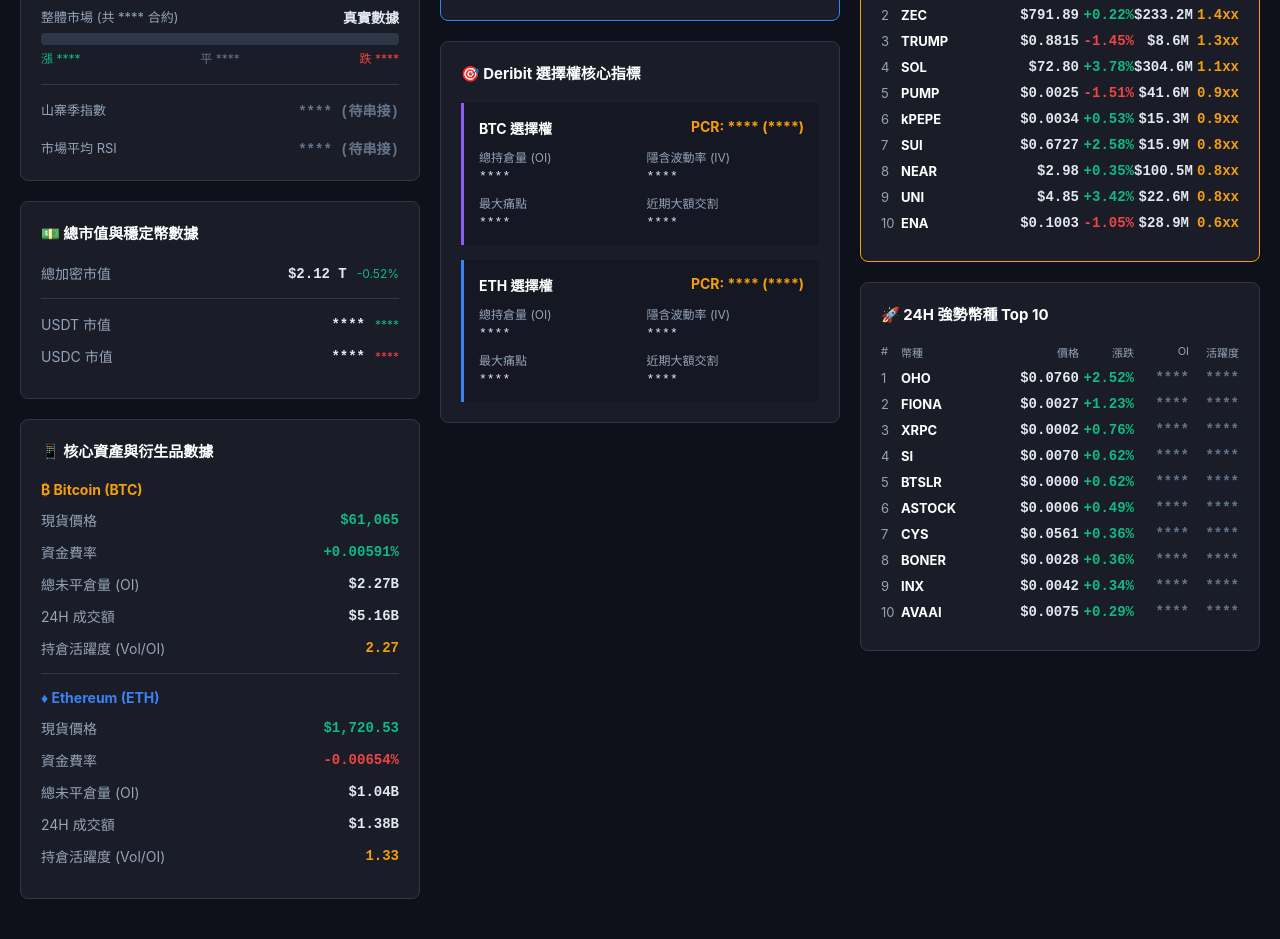
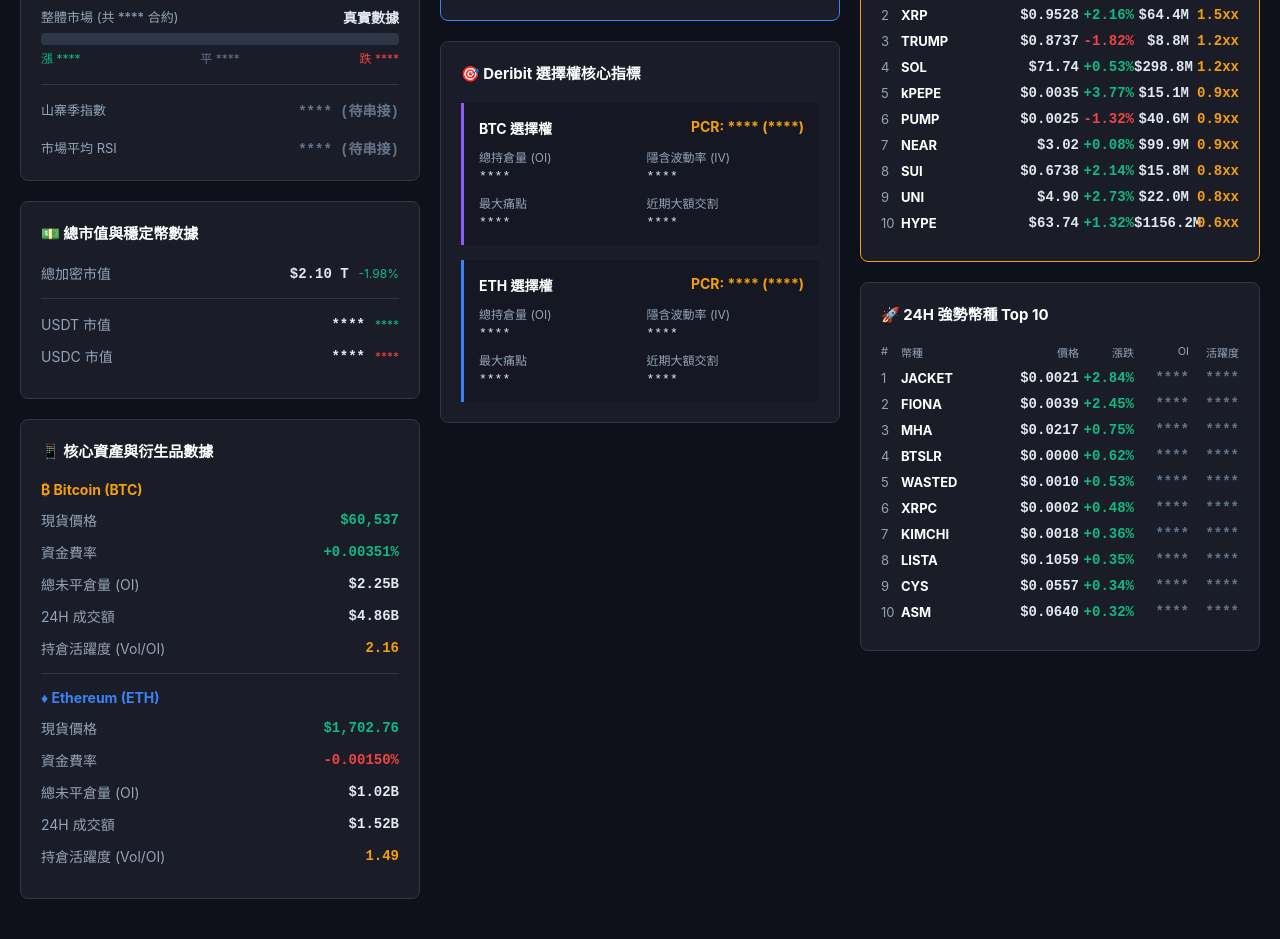
Before and after one commit to erin0660/quant-dashboard, a plain HTML site: page index.html in a window 1280 px wide. Shown: the part 219-1158 px from the top of the page. Drawn offline with Linux system fonts and the light colour scheme.

Commit message:
Auto-generate daily report

```diff
--- a/index.html
+++ b/index.html
@@ -66,7 +66,7 @@
     <div class="header">
         <h1>📊 Pro 專業量化交易日報</h1>
         <div class="header-controls">
-            <div class="time">資料時間: 2026-11-24 04:57:59</div>
+            <div class="time">資料時間: 2026-11-24 13:13:53</div>
             <div class="btn-group">
                 <button class="action-btn btn-refresh" onclick="window.location.reload(true)">🔄 刷新網頁</button>
                 <a href="https://github.com/erin0660/quant-dashboard/actions/workflows/main.yml" target="_blank" class="action-btn btn-trigger">⚡ 觸發後台更新</a>
@@ -110,7 +110,7 @@
                 <h2>💵 總市值與穩定幣數據</h2>
                 <div class="data-row">
                     <span class="data-label">總加密市值</span>
-                    <div><span class="data-value">$2.12 T</span> <span class="text-green" style="font-size: 12px; margin-left: 6px;">-0.52%</span></div>
+                    <div><span class="data-value">$2.10 T</span> <span class="text-green" style="font-size: 12px; margin-left: 6px;">-1.98%</span></div>
                 </div>
                 <div class="divider"></div>
                 <div class="data-row">
@@ -128,21 +128,21 @@
 
                 <!-- BTC 區塊 -->
                 <div class="asset-header" style="color: var(--accent-orange);">₿ Bitcoin (BTC)</div>
-                <div class="data-row"><span class="data-label">現貨價格</span><span class="data-value text-green">$61,065</span></div>
-                <div class="data-row"><span class="data-label">資金費率</span><span class="data-value text-green">+0.00591%</span></div>
-                <div class="data-row"><span class="data-label">總未平倉量 (OI)</span><span class="data-value">$2.27B</span></div>
-                <div class="data-row"><span class="data-label">24H 成交額</span><span class="data-value">$5.16B</span></div>
-                <div class="data-row"><span class="data-label">持倉活躍度 (Vol/OI)</span><span class="data-value text-orange">2.27</span></div>
+                <div class="data-row"><span class="data-label">現貨價格</span><span class="data-value text-green">$60,537</span></div>
+                <div class="data-row"><span class="data-label">資金費率</span><span class="data-value text-green">+0.00351%</span></div>
+                <div class="data-row"><span class="data-label">總未平倉量 (OI)</span><span class="data-value">$2.25B</span></div>
+                <div class="data-row"><span class="data-label">24H 成交額</span><span class="data-value">$4.86B</span></div>
+                <div class="data-row"><span class="data-label">持倉活躍度 (Vol/OI)</span><span class="data-value text-orange">2.16</span></div>
 
                 <div class="divider"></div>
 
                 <!-- ETH 區塊 -->
                 <div class="asset-header" style="color: #3b82f6;">♦ Ethereum (ETH)</div>
-                <div class="data-row"><span class="data-label">現貨價格</span><span class="data-value text-green">$1,720.53</span></div>
-                <div class="data-row"><span class="data-label">資金費率</span><span class="data-value text-red">-0.00654%</span></div>
-                <div class="data-row"><span class="data-label">總未平倉量 (OI)</span><span class="data-value">$1.04B</span></div>
-                <div class="data-row"><span class="data-label">24H 成交額</span><span class="data-value">$1.38B</span></div>
-                <div class="data-row"><span class="data-label">持倉活躍度 (Vol/OI)</span><span class="data-value text-orange">1.33</span></div>
+                <div class="data-row"><span class="data-label">現貨價格</span><span class="data-value text-green">$1,702.76</span></div>
+                <div class="data-row"><span class="data-label">資金費率</span><span class="data-value text-red">-0.00150%</span></div>
+                <div class="data-row"><span class="data-label">總未平倉量 (OI)</span><span class="data-value">$1.02B</span></div>
+                <div class="data-row"><span class="data-label">24H 成交額</span><span class="data-value">$1.52B</span></div>
+                <div class="data-row"><span class="data-label">持倉活躍度 (Vol/OI)</span><span class="data-value text-orange">1.49</span></div>
             </div>
         </div>
 
@@ -202,91 +202,91 @@
 
                 <div class="data-row" style="margin-bottom: 10px; font-size: 13px;">
                     <span class="data-label" style="width: 20px;">1</span>
-                    <span style="font-weight: bold; color: #fff; flex: 1;">XRP</span>
-                    <span class="data-value" style="text-align: right; width: 60px;">$0.9364</span>
-                    <span class="data-value text-green" style="text-align: right; width: 55px;">+1.05%</span>
-                    <span class="data-value" style="text-align: right; width: 55px;">$64.7M</span>
-                    <span class="data-value text-orange" style="text-align: right; width: 50px;">1.6xx</span>
+                    <span style="font-weight: bold; color: #fff; flex: 1;">ZEC</span>
+                    <span class="data-value" style="text-align: right; width: 60px;">$763.85</span>
+                    <span class="data-value text-red" style="text-align: right; width: 55px;">-3.00%</span>
+                    <span class="data-value" style="text-align: right; width: 55px;">$210.9M</span>
+                    <span class="data-value text-orange" style="text-align: right; width: 50px;">1.9xx</span>
                 </div>
 
                 <div class="data-row" style="margin-bottom: 10px; font-size: 13px;">
                     <span class="data-label" style="width: 20px;">2</span>
-                    <span style="font-weight: bold; color: #fff; flex: 1;">ZEC</span>
-                    <span class="data-value" style="text-align: right; width: 60px;">$791.89</span>
-                    <span class="data-value text-green" style="text-align: right; width: 55px;">+0.22%</span>
-                    <span class="data-value" style="text-align: right; width: 55px;">$233.2M</span>
-                    <span class="data-value text-orange" style="text-align: right; width: 50px;">1.4xx</span>
+                    <span style="font-weight: bold; color: #fff; flex: 1;">XRP</span>
+                    <span class="data-value" style="text-align: right; width: 60px;">$0.9528</span>
+                    <span class="data-value text-green" style="text-align: right; width: 55px;">+2.16%</span>
+                    <span class="data-value" style="text-align: right; width: 55px;">$64.4M</span>
+                    <span class="data-value text-orange" style="text-align: right; width: 50px;">1.5xx</span>
                 </div>
 
                 <div class="data-row" style="margin-bottom: 10px; font-size: 13px;">
                     <span class="data-label" style="width: 20px;">3</span>
                     <span style="font-weight: bold; color: #fff; flex: 1;">TRUMP</span>
-                    <span class="data-value" style="text-align: right; width: 60px;">$0.8815</span>
-                    <span class="data-value text-red" style="text-align: right; width: 55px;">-1.45%</span>
-                    <span class="data-value" style="text-align: right; width: 55px;">$8.6M</span>
-                    <span class="data-value text-orange" style="text-align: right; width: 50px;">1.3xx</span>
+                    <span class="data-value" style="text-align: right; width: 60px;">$0.8737</span>
+                    <span class="data-value text-red" style="text-align: right; width: 55px;">-1.82%</span>
+                    <span class="data-value" style="text-align: right; width: 55px;">$8.8M</span>
+                    <span class="data-value text-orange" style="text-align: right; width: 50px;">1.2xx</span>
                 </div>
 
                 <div class="data-row" style="margin-bottom: 10px; font-size: 13px;">
                     <span class="data-label" style="width: 20px;">4</span>
                     <span style="font-weight: bold; color: #fff; flex: 1;">SOL</span>
-                    <span class="data-value" style="text-align: right; width: 60px;">$72.80</span>
-                    <span class="data-value text-green" style="text-align: right; width: 55px;">+3.78%</span>
-                    <span class="data-value" style="text-align: right; width: 55px;">$304.6M</span>
-                    <span class="data-value text-orange" style="text-align: right; width: 50px;">1.1xx</span>
+                    <span class="data-value" style="text-align: right; width: 60px;">$71.74</span>
+                    <span class="data-value text-green" style="text-align: right; width: 55px;">+0.53%</span>
+                    <span class="data-value" style="text-align: right; width: 55px;">$298.8M</span>
+                    <span class="data-value text-orange" style="text-align: right; width: 50px;">1.2xx</span>
                 </div>
 
                 <div class="data-row" style="margin-bottom: 10px; font-size: 13px;">
                     <span class="data-label" style="width: 20px;">5</span>
-                    <span style="font-weight: bold; color: #fff; flex: 1;">PUMP</span>
-                    <span class="data-value" style="text-align: right; width: 60px;">$0.0025</span>
-                    <span class="data-value text-red" style="text-align: right; width: 55px;">-1.51%</span>
-                    <span class="data-value" style="text-align: right; width: 55px;">$41.6M</span>
+                    <span style="font-weight: bold; color: #fff; flex: 1;">kPEPE</span>
+                    <span class="data-value" style="text-align: right; width: 60px;">$0.0035</span>
+                    <span class="data-value text-green" style="text-align: right; width: 55px;">+3.77%</span>
+                    <span class="data-value" style="text-align: right; width: 55px;">$15.1M</span>
                     <span class="data-value text-orange" style="text-align: right; width: 50px;">0.9xx</span>
                 </div>
 
                 <div class="data-row" style="margin-bottom: 10px; font-size: 13px;">
                     <span class="data-label" style="width: 20px;">6</span>
-                    <span style="font-weight: bold; color: #fff; flex: 1;">kPEPE</span>
-                    <span class="data-value" style="text-align: right; width: 60px;">$0.0034</span>
-                    <span class="data-value text-green" style="text-align: right; width: 55px;">+0.53%</span>
-                    <span class="data-value" style="text-align: right; width: 55px;">$15.3M</span>
+                    <span style="font-weight: bold; color: #fff; flex: 1;">PUMP</span>
+                    <span class="data-value" style="text-align: right; width: 60px;">$0.0025</span>
+                    <span class="data-value text-red" style="text-align: right; width: 55px;">-1.32%</span>
+                    <span class="data-value" style="text-align: right; width: 55px;">$40.6M</span>
                     <span class="data-value text-orange" style="text-align: right; width: 50px;">0.9xx</span>
                 </div>
 
                 <div class="data-row" style="margin-bottom: 10px; font-size: 13px;">
                     <span class="data-label" style="width: 20px;">7</span>
-                    <span style="font-weight: bold; color: #fff; flex: 1;">SUI</span>
-                    <span class="data-value" style="text-align: right; width: 60px;">$0.6727</span>
-                    <span class="data-value text-green" style="text-align: right; width: 55px;">+2.58%</span>
-                    <span class="data-value" style="text-align: right; width: 55px;">$15.9M</span>
-                    <span class="data-value text-orange" style="text-align: right; width: 50px;">0.8xx</span>
+                    <span style="font-weight: bold; color: #fff; flex: 1;">NEAR</span>
+                    <span class="data-value" style="text-align: right; width: 60px;">$3.02</span>
+                    <span class="data-value text-green" style="text-align: right; width: 55px;">+0.08%</span>
+                    <span class="data-value" style="text-align: right; width: 55px;">$99.9M</span>
+                    <span class="data-value text-orange" style="text-align: right; width: 50px;">0.9xx</span>
                 </div>
 
                 <div class="data-row" style="margin-bottom: 10px; font-size: 13px;">
                     <span class="data-label" style="width: 20px;">8</span>
-                    <span style="font-weight: bold; color: #fff; flex: 1;">NEAR</span>
-                    <span class="data-value" style="text-align: right; width: 60px;">$2.98</span>
-                    <span class="data-value text-green" style="text-align: right; width: 55px;">+0.35%</span>
-                    <span class="data-value" style="text-align: right; width: 55px;">$100.5M</span>
+                    <span style="font-weight: bold; color: #fff; flex: 1;">SUI</span>
+                    <span class="data-value" style="text-align: right; width: 60px;">$0.6738</span>
+                    <span class="data-value text-green" style="text-align: right; width: 55px;">+2.14%</span>
+                    <span class="data-value" style="text-align: right; width: 55px;">$15.8M</span>
                     <span class="data-value text-orange" style="text-align: right; width: 50px;">0.8xx</span>
                 </div>
 
                 <div class="data-row" style="margin-bottom: 10px; font-size: 13px;">
                     <span class="data-label" style="width: 20px;">9</span>
                     <span style="font-weight: bold; color: #fff; flex: 1;">UNI</span>
-                    <span class="data-value" style="text-align: right; width: 60px;">$4.85</span>
-                    <span class="data-value text-green" style="text-align: right; width: 55px;">+3.42%</span>
-                    <span class="data-value" style="text-align: right; width: 55px;">$22.6M</span>
+                    <span class="data-value" style="text-align: right; width: 60px;">$4.90</span>
+                    <span class="data-value text-green" style="text-align: right; width: 55px;">+2.73%</span>
+                    <span class="data-value" style="text-align: right; width: 55px;">$22.0M</span>
                     <span class="data-value text-orange" style="text-align: right; width: 50px;">0.8xx</span>
                 </div>
 
                 <div class="data-row" style="margin-bottom: 10px; font-size: 13px;">
                     <span class="data-label" style="width: 20px;">10</span>
-                    <span style="font-weight: bold; color: #fff; flex: 1;">ENA</span>
-                    <span class="data-value" style="text-align: right; width: 60px;">$0.1003</span>
-                    <span class="data-value text-red" style="text-align: right; width: 55px;">-1.05%</span>
-                    <span class="data-value" style="text-align: right; width: 55px;">$28.9M</span>
+                    <span style="font-weight: bold; color: #fff; flex: 1;">HYPE</span>
+                    <span class="data-value" style="text-align: right; width: 60px;">$63.74</span>
+                    <span class="data-value text-green" style="text-align: right; width: 55px;">+1.32%</span>
+                    <span class="data-value" style="text-align: right; width: 55px;">$1156.2M</span>
                     <span class="data-value text-orange" style="text-align: right; width: 50px;">0.6xx</span>
                 </div>
 
@@ -300,9 +300,9 @@
 
                 <div class="data-row" style="margin-bottom: 10px; font-size: 13px;">
                     <span class="data-label" style="width: 20px;">1</span>
-                    <span style="font-weight: bold; color: #fff; flex: 1;">OHO</span>
-                    <span class="data-value" style="text-align: right; width: 60px;">$0.0760</span>
-                    <span class="data-value text-green" style="text-align: right; width: 55px;">+2.52%</span>
+                    <span style="font-weight: bold; color: #fff; flex: 1;">JACKET</span>
+                    <span class="data-value" style="text-align: right; width: 60px;">$0.0021</span>
+                    <span class="data-value text-green" style="text-align: right; width: 55px;">+2.84%</span>
                     <span class="data-value" style="text-align: right; width: 55px; color: #64748b;">****</span>
                     <span class="data-value" style="text-align: right; width: 50px; color: #64748b;">****</span>
                 </div>
@@ -310,32 +310,23 @@
                 <div class="data-row" style="margin-bottom: 10px; font-size: 13px;">
                     <span class="data-label" style="width: 20px;">2</span>
                     <span style="font-weight: bold; color: #fff; flex: 1;">FIONA</span>
-                    <span class="data-value" style="text-align: right; width: 60px;">$0.0027</span>
-                    <span class="data-value text-green" style="text-align: right; width: 55px;">+1.23%</span>
+                    <span class="data-value" style="text-align: right; width: 60px;">$0.0039</span>
+                    <span class="data-value text-green" style="text-align: right; width: 55px;">+2.45%</span>
                     <span class="data-value" style="text-align: right; width: 55px; color: #64748b;">****</span>
                     <span class="data-value" style="text-align: right; width: 50px; color: #64748b;">****</span>
                 </div>
 
                 <div class="data-row" style="margin-bottom: 10px; font-size: 13px;">
                     <span class="data-label" style="width: 20px;">3</span>
-                    <span style="font-weight: bold; color: #fff; flex: 1;">XRPC</span>
-                    <span class="data-value" style="text-align: right; width: 60px;">$0.0002</span>
-                    <span class="data-value text-green" style="text-align: right; width: 55px;">+0.76%</span>
+                    <span style="font-weight: bold; color: #fff; flex: 1;">MHA</span>
+                    <span class="data-value" style="text-align: right; width: 60px;">$0.0217</span>
+                    <span class="data-value text-green" style="text-align: right; width: 55px;">+0.75%</span>
                     <span class="data-value" style="text-align: right; width: 55px; color: #64748b;">****</span>
                     <span class="data-value" style="text-align: right; width: 50px; color: #64748b;">****</span>
                 </div>
 
                 <div class="data-row" style="margin-bottom: 10px; font-size: 13px;">
                     <span class="data-label" style="width: 20px;">4</span>
-                    <span style="font-weight: bold; color: #fff; flex: 1;">SI</span>
-                    <span class="data-value" style="text-align: right; width: 60px;">$0.0070</span>
-                    <span class="data-value text-green" style="text-align: right; width: 55px;">+0.62%</span>
-                    <span class="data-value" style="text-align: right; width: 55px; color: #64748b;">****</span>
-                    <span class="data-value" style="text-align: right; width: 50px; color: #64748b;">****</span>
-                </div>
-
-                <div class="data-row" style="margin-bottom: 10px; font-size: 13px;">
-                    <span class="data-label" style="width: 20px;">5</span>
                     <span style="font-weight: bold; color: #fff; flex: 1;">BTSLR</span>
                     <span class="data-value" style="text-align: right; width: 60px;">$0.0000</span>
                     <span class="data-value text-green" style="text-align: right; width: 55px;">+0.62%</span>
@@ -344,18 +335,27 @@
                 </div>
 
                 <div class="data-row" style="margin-bottom: 10px; font-size: 13px;">
+                    <span class="data-label" style="width: 20px;">5</span>
+                    <span style="font-weight: bold; color: #fff; flex: 1;">WASTED</span>
+                    <span class="data-value" style="text-align: right; width: 60px;">$0.0010</span>
+                    <span class="data-value text-green" style="text-align: right; width: 55px;">+0.53%</span>
+                    <span class="data-value" style="text-align: right; width: 55px; color: #64748b;">****</span>
+                    <span class="data-value" style="text-align: right; width: 50px; color: #64748b;">****</span>
+                </div>
+
+                <div class="data-row" style="margin-bottom: 10px; font-size: 13px;">
                     <span class="data-label" style="width: 20px;">6</span>
-                    <span style="font-weight: bold; color: #fff; flex: 1;">ASTOCK</span>
-                    <span class="data-value" style="text-align: right; width: 60px;">$0.0006</span>
-                    <span class="data-value text-green" style="text-align: right; width: 55px;">+0.49%</span>
+                    <span style="font-weight: bold; color: #fff; flex: 1;">XRPC</span>
+                    <span class="data-value" style="text-align: right; width: 60px;">$0.0002</span>
+                    <span class="data-value text-green" style="text-align: right; width: 55px;">+0.48%</span>
                     <span class="data-value" style="text-align: right; width: 55px; color: #64748b;">****</span>
                     <span class="data-value" style="text-align: right; width: 50px; color: #64748b;">****</span>
                 </div>
 
                 <div class="data-row" style="margin-bottom: 10px; font-size: 13px;">
                     <span class="data-label" style="width: 20px;">7</span>
-                    <span style="font-weight: bold; color: #fff; flex: 1;">CYS</span>
-                    <span class="data-value" style="text-align: right; width: 60px;">$0.0561</span>
+                    <span style="font-weight: bold; color: #fff; flex: 1;">KIMCHI</span>
+                    <span class="data-value" style="text-align: right; width: 60px;">$0.0018</span>
                     <span class="data-value text-green" style="text-align: right; width: 55px;">+0.36%</span>
                     <span class="data-value" style="text-align: right; width: 55px; color: #64748b;">****</span>
                     <span class="data-value" style="text-align: right; width: 50px; color: #64748b;">****</span>
@@ -363,17 +363,17 @@
 
                 <div class="data-row" style="margin-bottom: 10px; font-size: 13px;">
                     <span class="data-label" style="width: 20px;">8</span>
-                    <span style="font-weight: bold; color: #fff; flex: 1;">BONER</span>
-                    <span class="data-value" style="text-align: right; width: 60px;">$0.0028</span>
-                    <span class="data-value text-green" style="text-align: right; width: 55px;">+0.36%</span>
+                    <span style="font-weight: bold; color: #fff; flex: 1;">LISTA</span>
+                    <span class="data-value" style="text-align: right; width: 60px;">$0.1059</span>
+                    <span class="data-value text-green" style="text-align: right; width: 55px;">+0.35%</span>
                     <span class="data-value" style="text-align: right; width: 55px; color: #64748b;">****</span>
                     <span class="data-value" style="text-align: right; width: 50px; color: #64748b;">****</span>
                 </div>
 
                 <div class="data-row" style="margin-bottom: 10px; font-size: 13px;">
                     <span class="data-label" style="width: 20px;">9</span>
-                    <span style="font-weight: bold; color: #fff; flex: 1;">INX</span>
-                    <span class="data-value" style="text-align: right; width: 60px;">$0.0042</span>
+                    <span style="font-weight: bold; color: #fff; flex: 1;">CYS</span>
+                    <span class="data-value" style="text-align: right; width: 60px;">$0.0557</span>
                     <span class="data-value text-green" style="text-align: right; width: 55px;">+0.34%</span>
                     <span class="data-value" style="text-align: right; width: 55px; color: #64748b;">****</span>
                     <span class="data-value" style="text-align: right; width: 50px; color: #64748b;">****</span>
@@ -381,9 +381,9 @@
 
                 <div class="data-row" style="margin-bottom: 10px; font-size: 13px;">
                     <span class="data-label" style="width: 20px;">10</span>
-                    <span style="font-weight: bold; color: #fff; flex: 1;">AVAAI</span>
-                    <span class="data-value" style="text-align: right; width: 60px;">$0.0075</span>
-                    <span class="data-value text-green" style="text-align: right; width: 55px;">+0.29%</span>
+                    <span style="font-weight: bold; color: #fff; flex: 1;">ASM</span>
+                    <span class="data-value" style="text-align: right; width: 60px;">$0.0640</span>
+                    <span class="data-value text-green" style="text-align: right; width: 55px;">+0.32%</span>
                     <span class="data-value" style="text-align: right; width: 55px; color: #64748b;">****</span>
                     <span class="data-value" style="text-align: right; width: 50px; color: #64748b;">****</span>
                 </div>
```
